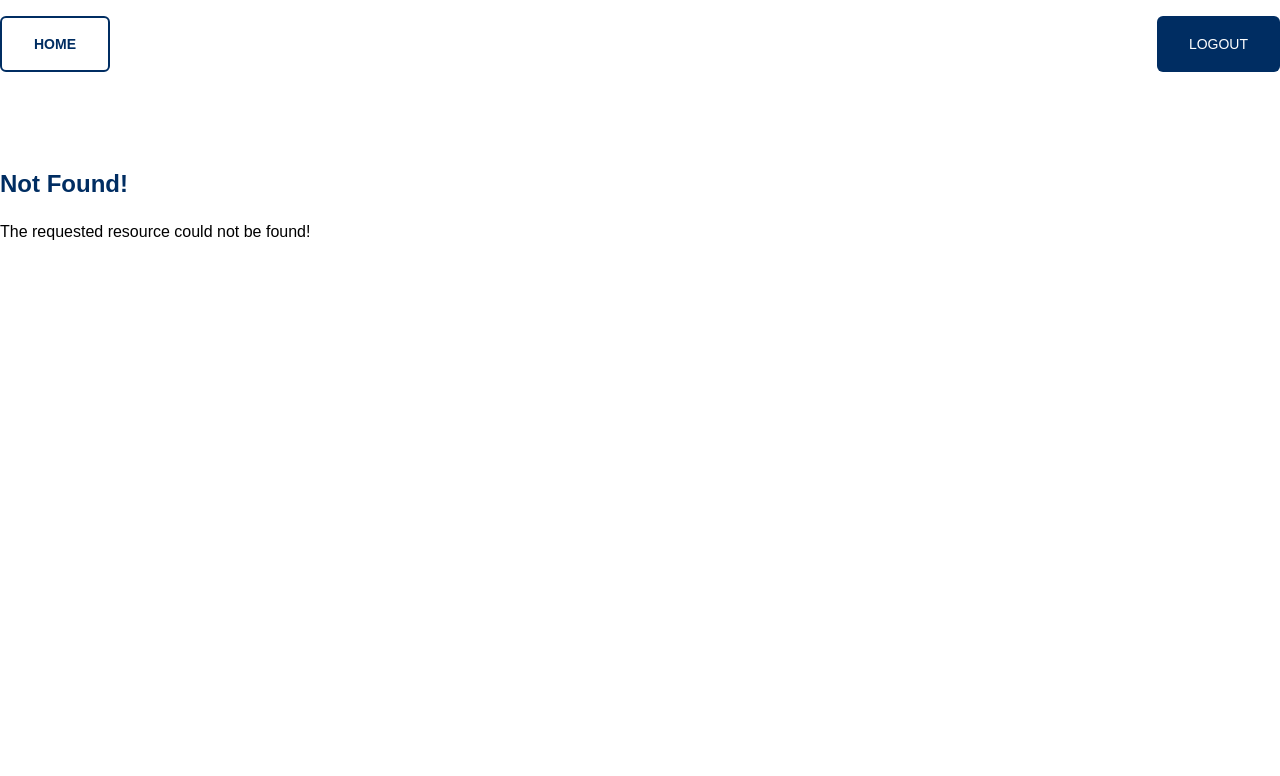
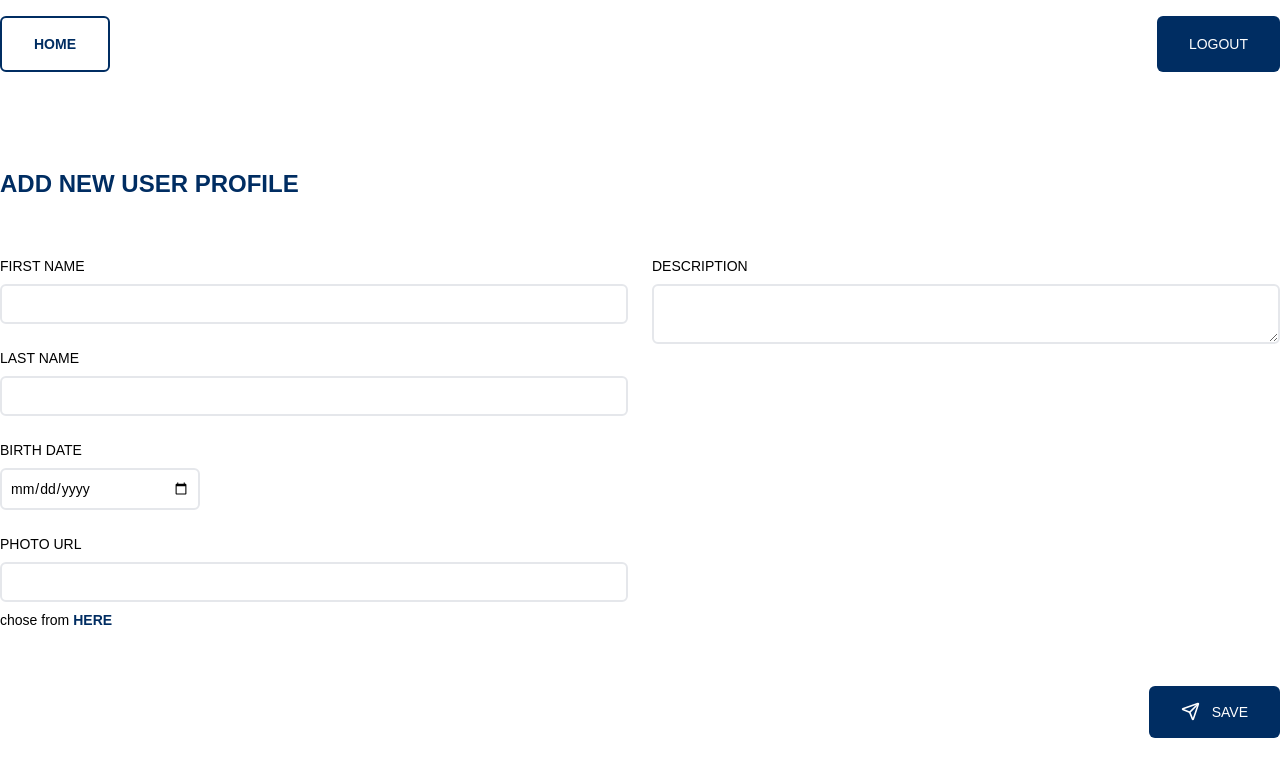
Before and after one commit to Wiolinek/users-profiles, a Next.js app: page /new-user in a window 1280 px wide. Before the commit this address had no page. Shown: the top 776 px of the page. Built offline with nearby package versions, Linux system fonts and the light colour scheme.

Commit message:
add new user page

```diff
--- /dev/null
+++ b/app/new-user/page.tsx
@@ -0,0 +1,11 @@
+import { addUserProfile } from "@/actions/actions";
+import UserProfileForm from "@/components/UserProfileForm";
+
+export default function NewUserProfilePage() {
+    return (
+        <main className="container mx-auto my-20">
+            <h1 className="mb-6 text-2xl font-bold text-primary uppercase">Add New User Profile</h1>
+            <UserProfileForm action={addUserProfile} />
+        </main>
+    );
+}
```
